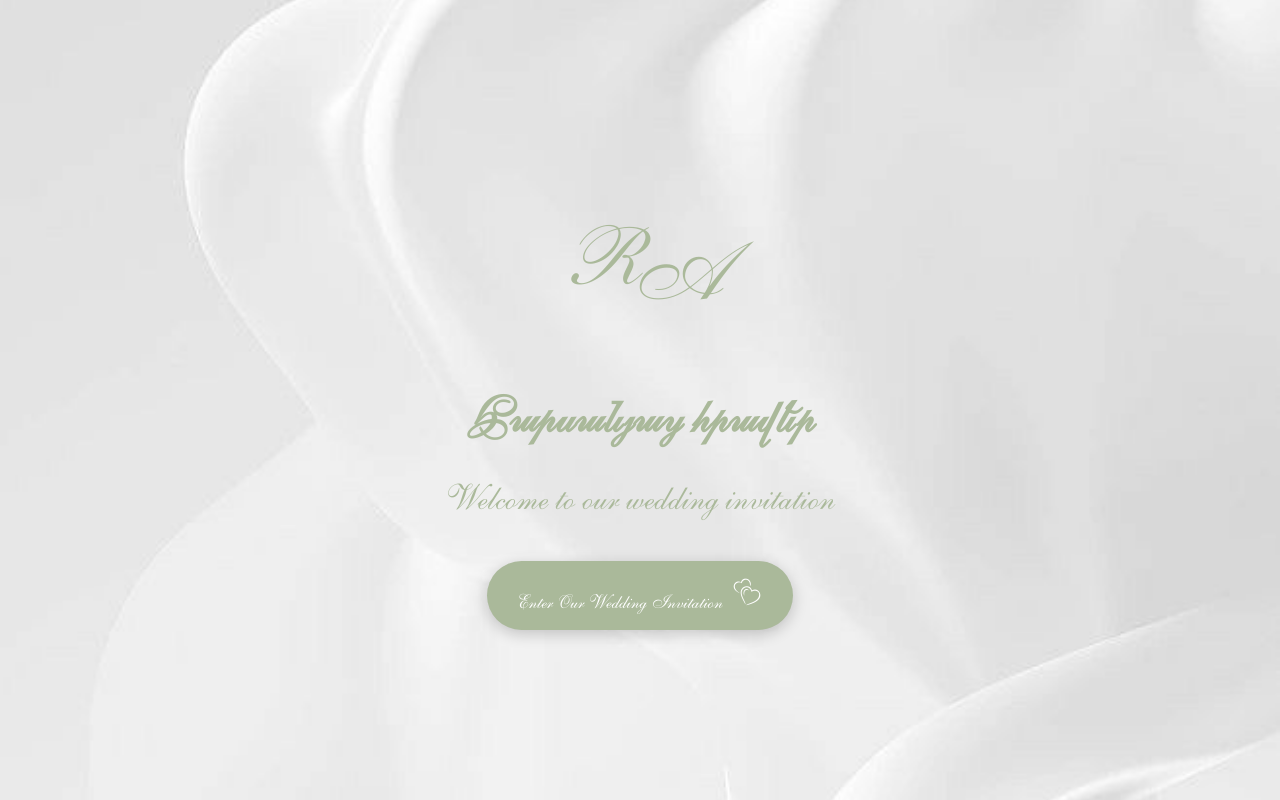
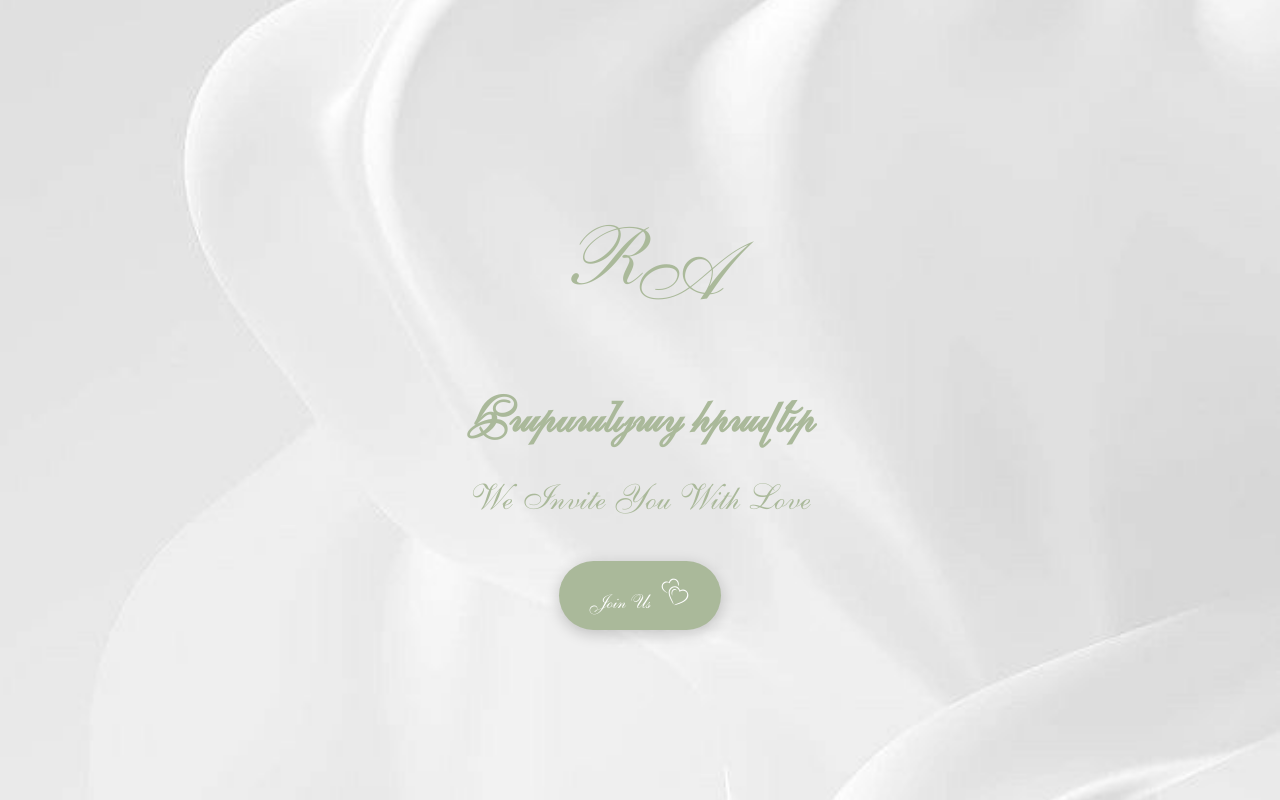
Before and after one commit to RUBBOSS/wedding-invite, a React (Create React App) app: page / in a window 1280 px wide. Built offline with nearby package versions, Linux system fonts and the light colour scheme.

Commit message:
fix: style changes

```diff
--- a/src/App.css
+++ b/src/App.css
@@ -567,9 +567,9 @@ p {
   }
 
   .love-arrow {
-    width: 100px !important;
-    height: 100px !important;
-    margin-top: 0px !important;
+    width: 60px !important;
+    height: 60px !important;
+    margin-top: 5px !important;
   }
 
   /* Mobile-specific styles for welcome screen to prevent overlapping */
@@ -890,6 +890,13 @@ p {
     display: inline !important;
   }
 
+  /* Heart icon styles for iPhone 15 Pro */
+  .love-arrow {
+    width: 60px !important;
+    height: 60px !important;
+    margin-top: 5px !important;
+  }
+
   /* Force override for mobile Safari */
   div[style*="gap"] {
     gap: 0px !important;
--- a/src/App.js
+++ b/src/App.js
@@ -80,7 +80,7 @@ function App() {
           Հարսանյաց հրավեր
         </h1>
         <p style={{fontSize: '1.8rem', marginBottom: '40px', maxWidth: '500px', color: '#AAB99A'}}>
-          Welcome to our wedding invitation
+          We Invite You With Love
         </p>
         <button
           onClick={handleEnterApp}
@@ -96,7 +96,7 @@ function App() {
             fontFamily: 'ArmAllegro, Arial, sans-serif'
           }}
         >
-          <span>Enter Our Wedding Invitation</span>
+          <span>Join Us</span>
           <img src={heart} alt="heart" style={{width: '32px', height: '32px', marginLeft: '8px'}} />
         </button>
       </div>
@@ -212,7 +212,7 @@ function App() {
       <h1 className="waiting armenian-heading">Սիրով սպասում ենք</h1>
 
       <div style={{filter: 'brightness(0) saturate(100%) invert(23%) sepia(11%) saturate(2851%) hue-rotate(55deg) brightness(97%) contrast(98%)'}}>
-        <img alt='heart' src={heart} className='love-arrow' style={{width: '200px', height: '200px', objectFit: 'contain', marginTop: '20px'}} />
+        <img alt='heart' src={heart} className='love-arrow' style={{width: '100px', height: '100px', objectFit: 'contain', marginTop: '10px'}} />
       </div>
 
       <br />
```
